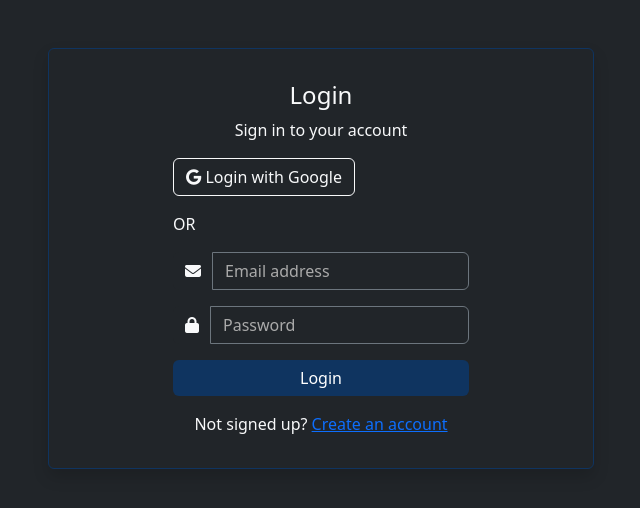
After one commit to jayd719/swaab-s_app, a Django app: page /login/ in a window 1280 px wide. The commit adds this page. Shown: the top 508 px of the page, without its empty margins (319-959 px from the left). Run offline with Django 5.2, Linux system fonts and the light colour scheme; some libraries are stand-ins or nearby versions.

Commit message:
login started
login started

```diff
--- a/CORE/settings.py
+++ b/CORE/settings.py
@@ -48,9 +48,12 @@ MIDDLEWARE = [
     'django.contrib.auth.middleware.AuthenticationMiddleware',
     'django.contrib.messages.middleware.MessageMiddleware',
     'django.middleware.clickjacking.XFrameOptionsMiddleware',
+    'django.contrib.auth.middleware.AuthenticationMiddleware',
 ]
 
 ROOT_URLCONF = 'CORE.urls'
+LOGIN_REDIRECT_URL = '/home/'
+LOGOUT_REDIRECT_URL = '/login/'
 
 TEMPLATES = [
     {
--- a/CORE/urls.py
+++ b/CORE/urls.py
@@ -23,5 +23,5 @@ urlpatterns = [
     path('admin/', admin.site.urls),
     path("home/",homepage,name="homepage"),
     path("register/", register, name="register"),
-    path('login/', auth_views.LoginView.as_view(), name='login'),
+    path('login/', auth_views.LoginView.as_view(template_name='login.html'), name='login'),
 ]
--- a/HOMEPAGE/static/register.css
+++ b/HOMEPAGE/static/register.css
@@ -40,7 +40,3 @@ a.text-primary:hover {
 input::placeholder {
     color: #aaa !important;
 }
-
-#id_username {
-    margin-bottom: 1em !important;
-}
--- /dev/null
+++ b/HOMEPAGE/templates/login.html
@@ -0,0 +1,52 @@
+{% load static %}
+<!DOCTYPE html>
+<html lang="en">
+<head>
+    <meta charset="UTF-8">
+    <meta name="viewport" content="width=device-width, initial-scale=1.0">
+    <title>Login</title>
+    <!-- Bootstrap CSS -->
+    <link rel="stylesheet" href="https://cdn.jsdelivr.net/npm/bootstrap@5.3.0/dist/css/bootstrap.min.css">
+    <!-- Custom CSS -->
+    <link rel="stylesheet" href="{% static 'register.css' %}">
+</head>
+<body class="bg-dark text-light">
+    <div class="container">
+        <div class="row justify-content-center">
+            <div class="col-md-6">
+                <div class="card bg-dark text-light mt-5 shadow">
+                    <article class="card-body mx-auto" style="max-width: 400px;">
+                        <h4 class="card-title mt-3 text-center">Login</h4>
+                        <p class="text-center">Sign in to your account</p>
+                        <p>
+                            <a href="#" class="btn btn-block btn-outline-light"><i class="fab fa-google"></i> Login with Google</a>
+                        </p>
+                        <p class="divider-text">
+                            <span class="bg-dark">OR</span>
+                        </p>
+                        <form method="POST" action="{% url 'login' %}">
+                            {% csrf_token %}
+                            <div class="form-group input-group mb-3">
+                                <span class="input-group-text bg-dark border-secondary text-light"> <i class="fa fa-envelope"></i> </span>
+                                <input name="username" class="form-control bg-dark text-light border-secondary" placeholder="Email address" type="email">
+                            </div> <!-- form-group// -->
+                            <div class="form-group input-group mb-3">
+                                <span class="input-group-text bg-dark border-secondary text-light"> <i class="fa fa-lock"></i> </span>
+                                <input name="password" class="form-control bg-dark text-light border-secondary" placeholder="Password" type="password">
+                            </div> <!-- form-group// -->
+                            <div class="form-group">
+                                <button type="submit" class="btn btn-primary btn-block w-100">Login</button>
+                            </div> <!-- form-group// -->
+                            <p class="text-center mt-3">Not signed up? <a href="{% url 'register' %}" class="text-primary">Create an account</a></p>
+                        </form>
+                    </article>
+                </div> <!-- card.// -->
+            </div>
+        </div>
+    </div>
+    <!-- Bootstrap JS -->
+    <script src="https://cdn.jsdelivr.net/npm/bootstrap@5.3.0/dist/js/bootstrap.bundle.min.js"></script>
+    <!-- FontAwesome -->
+    <script src="https://kit.fontawesome.com/a076d05399.js" crossorigin="anonymous"></script>
+</body>
+</html>
--- a/HOMEPAGE/templates/register.html
+++ b/HOMEPAGE/templates/register.html
@@ -19,7 +19,7 @@
                         <h4 class="card-title mt-3 text-center">Create Account</h4>
                         <p class="text-center">Get started with your free account</p>
                         <p>
-                            <a href="#" class="btn btn-block btn-outline-light"><i class="fab fa-google"></i> Login with Google</a>
+                            <a href="#" class="btn btn-block btn-outline-light"><i class="fab fa-google"></i>Register with Google</a>
                         </p>
                         <p class="divider-text">
                             <span class="bg-dark">OR</span>
@@ -29,7 +29,7 @@
                             {{ form.as_p }}
                             <!-- Add margin-top to the button -->
                             <button type="submit" class="btn btn-primary btn-block w-100 mt-3">Create Account</button>
-                            <p class="text-center mt-3">Have an account? <a href="#" class="text-primary">Log In</a></p>
+                            <p class="text-center mt-3">Have an account? <a href="{% url 'login' %}" class="text-primary">Log In</a></p>
                         </form>
                     </article>
                 </div> <!-- card.// -->
```
Also changed, not shown: HOMEPAGE/views.py (+15 -0 lines), db.sqlite3, 1 other file.
